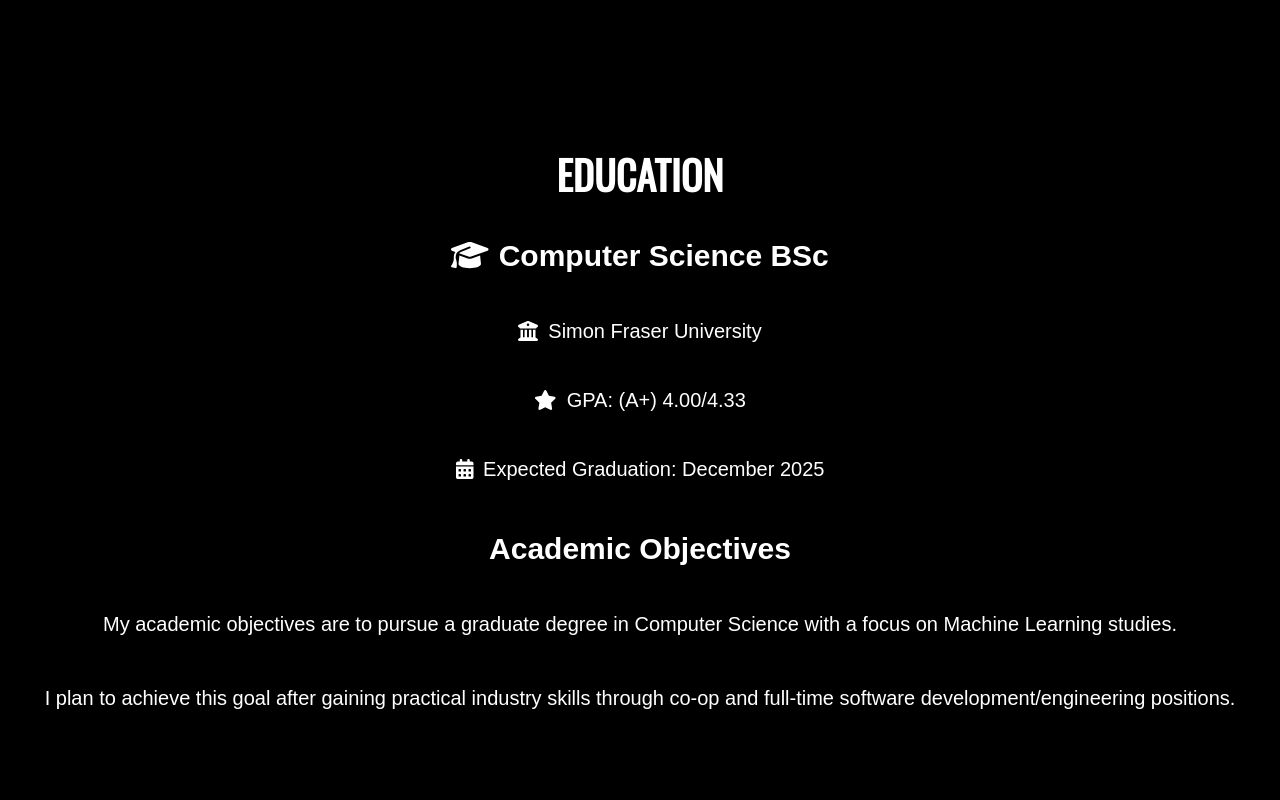
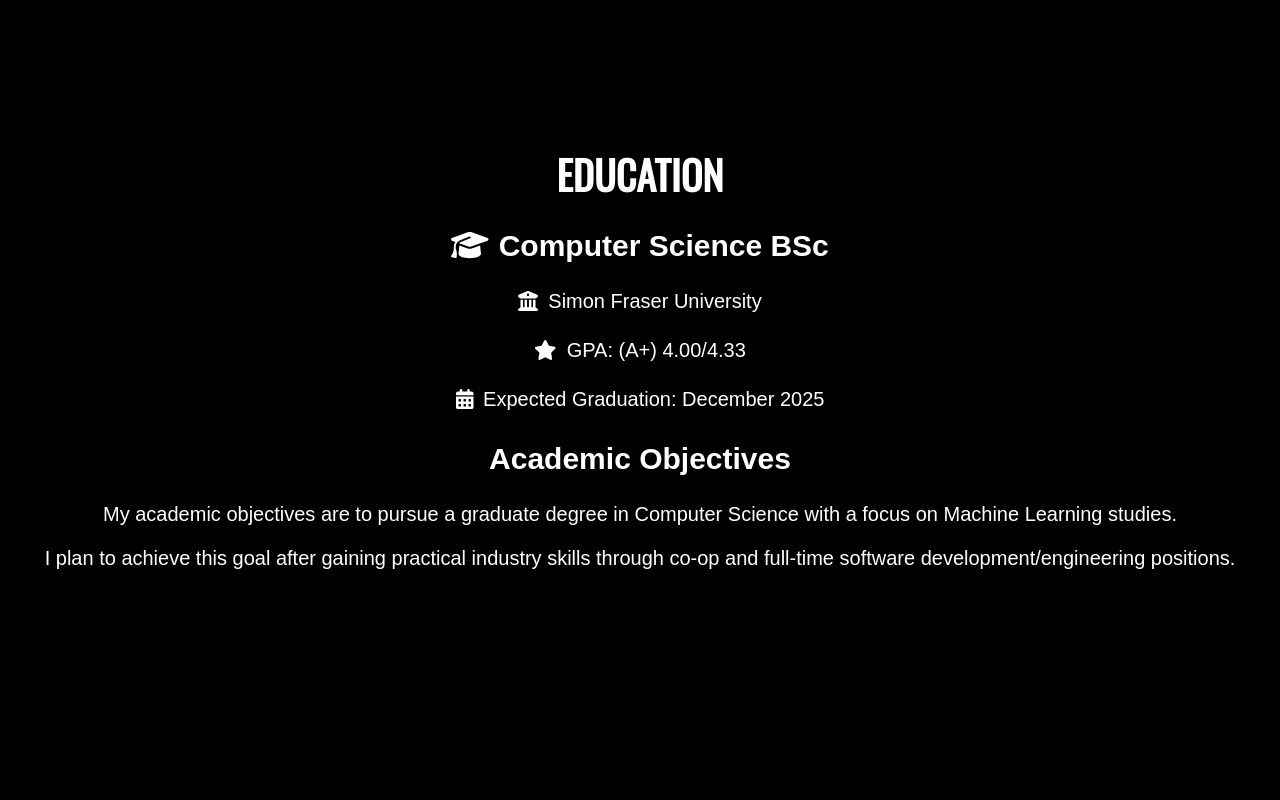
Before and after one commit to KoushaAm/KoushaAmouzesh-Portfolio, a Next.js app: page / in a window 1280 px wide. Shown: the part 1880-2680 px from the top of the page. Built offline with nearby package versions, Linux system fonts and the light colour scheme.

Commit message:
more margin

```diff
--- a/app/page.tsx
+++ b/app/page.tsx
@@ -134,7 +134,7 @@
         </div>
       </section>
 
-      <section id="Education" className="section" style={{ backgroundColor }}>
+      <section id="Education" className="education-section" style={{ backgroundColor }}>
         <div className="education-content" style={{ lineHeight: "1.2", padding: "20px" }}>
           <div className="card" style={{textAlign: "center" }}>
             <h1 style={{ textAlign: 'center', marginBottom: "20px" }}><strong>Education</strong></h1>
--- a/styles/page.css
+++ b/styles/page.css
@@ -25,7 +25,8 @@
 .section,
 .hero-section,
 .about-section,
-.skill-section {
+.skill-section,
+.education-section {
   min-height: 120vh;
   width: 100%;
   max-width: 120%;
@@ -37,6 +38,22 @@
   position: relative;
   background-color: black;
 }
+
+.education-content {
+  display: flex;
+  flex-direction: column;
+  align-items: center;
+  text-align: center;
+  margin-top: 50px;
+  padding: 50px;
+}
+
+@media screen and (max-width: 1000px) {
+  .education-content {
+    margin-top: 300px;
+  }
+}
+
 
 .about-section {
   /* Remove height property */
@@ -83,9 +100,15 @@
 
 
 
-.about-section p {
+.about-section p{
   padding : 40px;
   font-size: 30px;
+  color: white;
+}
+
+.education-section p {
+  padding : 10px;
+  font-size: 25px;
   color: white;
 }
 
@@ -173,6 +196,7 @@
 }
 
 .section h1,
+.education-section h1,
 .section-contact h1 {
   font-size: 40px;
   margin-left: 25px;
@@ -182,9 +206,10 @@
 }
 
 .section p,
+.education-section p,
 .section-contact p {
   font-size: 20px;
-  padding: 20px;
+  padding: 10px;
 }
 
 
@@ -383,7 +408,8 @@
   }
 
 
-  .section h1 {
+  .section h1 ,
+  .education-section h1 {
     margin-top: 10px;
     margin-bottom: 10px;
   }
```
